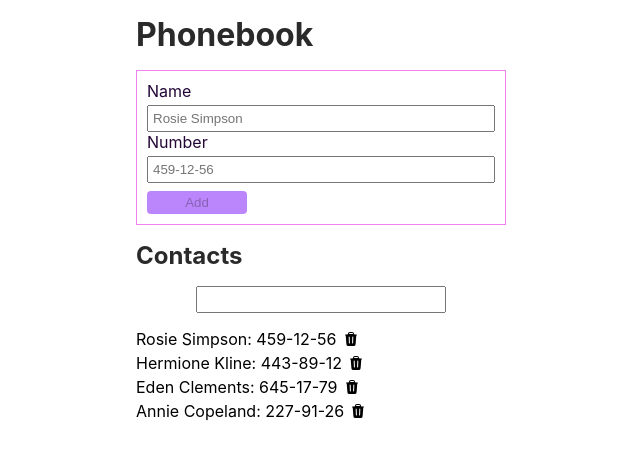
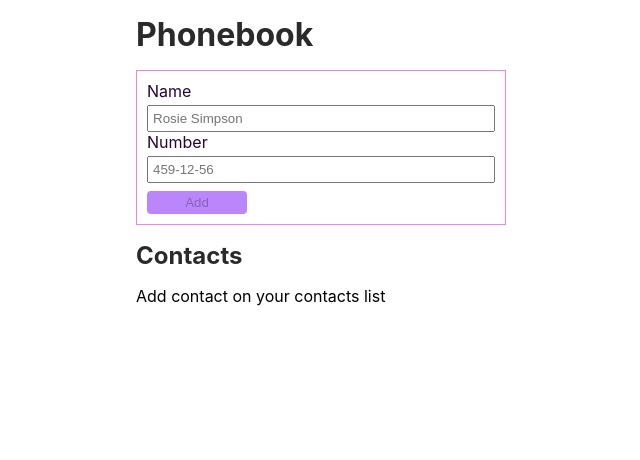
Before and after one commit to HeheTi/phonebook, a React (Create React App) app: page / in a window 1280 px wide. Shown: the top 460 px of the page, without its empty margins (319-959 px from the left). Built offline with nearby package versions, Linux system fonts and the light colour scheme.

Commit message:
add redux/toolkit librery

```diff
--- a/package.json
+++ b/package.json
@@ -6,6 +6,7 @@
   "dependencies": {
     "@emotion/react": "^11.10.5",
     "@emotion/styled": "^11.10.5",
+    "@reduxjs/toolkit": "^1.9.1",
     "@testing-library/jest-dom": "^5.16.3",
     "@testing-library/react": "^12.1.4",
     "@testing-library/user-event": "^13.5.0",
@@ -15,8 +16,10 @@
     "react": "^18.1.0",
     "react-dom": "^18.1.0",
     "react-icons": "^4.7.1",
+    "react-redux": "^8.0.5",
     "react-scripts": "5.0.1",
     "react-toastify": "^9.1.1",
+    "redux-persist": "^6.0.0",
     "style": "^0.0.3",
     "styled-components": "^5.3.6",
     "styled-system": "^5.1.5",
--- a/src/components/App.jsx
+++ b/src/components/App.jsx
@@ -1,96 +1,25 @@
-import { useState, useEffect } from 'react';
 import FormContact from './FormContact';
-import { nanoid } from 'nanoid';
 import ContactsList from './ContactsList';
 import Filter from './Filter/Filter';
-
-import { ToastContainer, toast } from 'react-toastify';
+import { ToastContainer } from 'react-toastify';
+import { Box } from 'common/Box';
+import { Title, TitleSection } from './App.styled';
+import { useSelector } from 'react-redux';
+import { selectItemsContacts } from 'redux/selectors';
 import 'react-toastify/dist/ReactToastify.css';
 
-import { Box } from 'common/Box';
-import { Title, TitleSection } from './App.styled';
-import * as storage from 'services/localStorage';
-import { normalizeName } from 'services/normalized';
-
-const STORAGE_CONTACTS_KEY = 'phonebook-contacts';
-
-const INITIAL_CONTACTS = [
-  { id: 'id-1', name: 'Rosie Simpson', number: '459-12-56' },
-  { id: 'id-2', name: 'Hermione Kline', number: '443-89-12' },
-  { id: 'id-3', name: 'Eden Clements', number: '645-17-79' },
-  { id: 'id-4', name: 'Annie Copeland', number: '227-91-26' },
-];
-
 const App = () => {
-  const [contacts, setContacts] = useState(
-    () => storage.get(STORAGE_CONTACTS_KEY) || [...INITIAL_CONTACTS]
-  );
-
-  const [filter, setFilter] = useState('');
-
-  useEffect(() => {
-    if (!contacts.length) return;
-    storage.save(STORAGE_CONTACTS_KEY, contacts);
-  }, [contacts]);
-
-  const isHaveName = contact =>
-    contacts.some(item => item.name === contact.name);
-
-  const onAddContact = contact => {
-    if (isHaveName(contact)) {
-      toast.error(`${normalizeName(contact.name)} is already in contacts`, {
-        position: 'top-right',
-        autoClose: 2500,
-        hideProgressBar: false,
-        closeOnClick: true,
-        pauseOnHover: true,
-        draggable: true,
-        progress: undefined,
-        theme: 'light',
-      });
-      return;
-    }
-
-    const prepeadContact = {
-      ...contact,
-      id: nanoid(),
-    };
-
-    setContacts(state => [...state, prepeadContact]);
-  };
-
-  const deleteContact = id => {
-    setContacts(state => state.filter(item => item.id !== id));
-  };
-
-  const fitletedChangeState = e => setFilter(e.target.value);
-
-  const filteredContacts = contacts => {
-    const normalizedFilter = filter.toLowerCase();
-    return contacts.filter(({ name }) =>
-      name.toLowerCase().includes(normalizedFilter)
-    );
-  };
-
-  const filteredData = filteredContacts(contacts);
+  const contacts = useSelector(selectItemsContacts);
 
   return (
     <Box ml="auto" mr="auto" width="400px" p="15px">
       <Title>Phonebook</Title>
-      <FormContact onSubmit={onAddContact} />
+      <FormContact />
 
       <TitleSection>Contacts</TitleSection>
       {contacts.length === 0 && <p>Add contact on your contacts list</p>}
-      {contacts.length > 1 && (
-        <Filter
-          value={filter}
-          onChange={fitletedChangeState}
-          clearFilter={() => setFilter('')}
-        />
-      )}
-      {filteredData.length > 0 && (
-        <ContactsList contacts={filteredData} delContact={deleteContact} />
-      )}
+      {contacts.length > 1 && <Filter />}
+      <ContactsList />
 
       <ToastContainer />
     </Box>
--- a/src/components/ContactsList/ContactsList.js
+++ b/src/components/ContactsList/ContactsList.js
@@ -1,31 +1,34 @@
-import React from 'react';
-import PropTypes from 'prop-types';
+import { useEffect, useMemo } from 'react';
 import ListItem from './ListItem/ListItem';
+import { useSelector, useDispatch } from 'react-redux';
+import { selectFilter, selectItemsContacts } from 'redux/selectors';
+import { changeFilter } from 'redux/filter/filterActions';
 
-const ContactsList = ({ contacts = [], delContact }) => {
+const ContactsList = () => {
+  const contacts = useSelector(selectItemsContacts);
+  const filter = useSelector(selectFilter);
+  const dispatch = useDispatch();
+
+  useEffect(() => {
+    if (contacts.length === 1) {
+      dispatch(changeFilter(''));
+    }
+  }, [contacts.length, dispatch]);
+
+  const filteredData = useMemo(() => {
+    const normalizedFilter = filter.toLowerCase();
+    return contacts.filter(({ name }) =>
+      name.toLowerCase().includes(normalizedFilter)
+    );
+  }, [contacts, filter]);
+
   return (
     <ul>
-      {contacts.map(({ id, name, number }) => (
-        <ListItem
-          key={id}
-          userName={name}
-          userNumber={number}
-          onClickBtn={() => delContact(id)}
-        />
+      {filteredData.map(({ id, name, number }) => (
+        <ListItem key={id} userName={name} userNumber={number} id={id} />
       ))}
     </ul>
   );
 };
 
-ContactsList.propTypes = {
-  contacts: PropTypes.arrayOf(
-    PropTypes.shape({
-      id: PropTypes.string.isRequired,
-      name: PropTypes.string.isRequired,
-      number: PropTypes.string.isRequired,
-    })
-  ),
-  delContact: PropTypes.func.isRequired,
-};
-
 export default ContactsList;
--- a/src/components/ContactsList/ListItem/ListItem.js
+++ b/src/components/ContactsList/ListItem/ListItem.js
@@ -2,14 +2,18 @@ import PropTypes from 'prop-types';
 import { Item, Text, BtnIcon } from './ListItem.styled';
 import { HiTrash } from 'react-icons/hi2';
 import { normalizeName } from 'services/normalized';
+import { useDispatch } from 'react-redux';
+import { removeContact } from 'redux/contacts/contactsSlice';
 
-const ListItem = ({ userName, userNumber, onClickBtn }) => {
+const ListItem = ({ userName, userNumber, id }) => {
+  const dispatch = useDispatch();
+
   return (
     <Item>
       <Text>
         {normalizeName(userName)}: {userNumber}
       </Text>
-      <BtnIcon type="button" onClick={onClickBtn}>
+      <BtnIcon type="button" onClick={() => dispatch(removeContact(id))}>
         <HiTrash size="16px" />
       </BtnIcon>
     </Item>
@@ -19,7 +23,7 @@ const ListItem = ({ userName, userNumber, onClickBtn }) => {
 ListItem.propTypes = {
   userName: PropTypes.string.isRequired,
   userNumber: PropTypes.string.isRequired,
-  onClickBtn: PropTypes.func.isRequired,
+  id: PropTypes.string.isRequired,
 };
 
 export default ListItem;
--- a/src/components/Filter/Filter.js
+++ b/src/components/Filter/Filter.js
@@ -1,21 +1,22 @@
-import PropTypes from 'prop-types';
+import { useDispatch, useSelector } from 'react-redux';
+import { changeFilter } from 'redux/filter/filterActions';
+import { selectFilter } from 'redux/selectors';
 import { FilterInput } from './Filter.styled';
 
-const Filter = ({ value, onChange }) => (
+const Filter = () => {
+  const dispatch = useDispatch();
+  const filter = useSelector(selectFilter);
+
+  return (
     <FilterInput
       type="text"
       pattern="^[a-zA-Zа-яА-Я]+(([' -][a-zA-Zа-яА-Я ])?[a-zA-Zа-яА-Я]*)*$"
       title="Name may contain only letters, apostrophe, dash and spaces. For example Adrian, Jacob Mercer, Charles de Batz de Castelmore d'Artagnan"
       required
-    value={value}
-    onChange={onChange}
+      value={filter}
+      onChange={e => dispatch(changeFilter(e.target.value))}
     />
   );
-
-Filter.propTypes = {
-  value: PropTypes.string,
-  onChange: PropTypes.func.isRequired,
-  clearFilter: PropTypes.func.isRequired,
 };
 
 export default Filter;
--- a/src/components/FormContact/FormContact.js
+++ b/src/components/FormContact/FormContact.js
@@ -1,11 +1,33 @@
-import PropTypes from 'prop-types';
 import { useState, useRef } from 'react';
 import { nanoid } from 'nanoid';
 import { Box } from './../../common/Box';
 import { Input, LabelInput, ButtonSubmit } from './FormContact.styled';
 import { theme } from 'common/theme';
+import { toast } from 'react-toastify';
+import { normalizeName } from 'services/normalized';
+import { useDispatch, useSelector } from 'react-redux';
+import { addContact } from 'redux/contacts/contactsSlice';
+import { selectItemsContacts } from 'redux/selectors';
 
-const FormContact = ({ onSubmit }) => {
+const isHaveName = (nameContact, items) =>
+  items.some(item => item.name === nameContact);
+
+const alertDontHaveName = name =>
+  toast.error(`${normalizeName(name)} is already in contacts`, {
+    position: 'top-right',
+    autoClose: 2500,
+    hideProgressBar: false,
+    closeOnClick: true,
+    pauseOnHover: true,
+    draggable: true,
+    progress: undefined,
+    theme: 'light',
+  });
+
+const FormContact = () => {
+  const dispatch = useDispatch();
+  const contacts = useSelector(selectItemsContacts);
+
   const [name, setName] = useState('');
   const [number, setNumber] = useState('');
 
@@ -15,9 +37,7 @@ const FormContact = ({ onSubmit }) => {
   const handleChangeName = e => setName(e.target.value);
   const handleChangeNumber = e => setNumber(e.target.value);
 
-  const handleSubmitFormContact = e => {
-    e.preventDefault();
-
+  const addContactData = () => {
     const trimName = name.trim();
     const trimNumber = number.trim();
 
@@ -25,13 +45,23 @@ const FormContact = ({ onSubmit }) => {
       return;
     }
 
-    onSubmit({ name: trimName, number: trimNumber });
-    resetForm();
+    if (isHaveName(trimName, contacts)) {
+      alertDontHaveName(trimName);
+      return;
+    }
+
+    dispatch(addContact({ name: trimName, number: trimNumber }));
   };
 
   const resetForm = () => {
     setName('');
     setNumber('');
+  };
+
+  const handleSubmitFormContact = e => {
+    e.preventDefault();
+    addContactData();
+    resetForm();
   };
 
   return (
@@ -76,8 +106,4 @@ const FormContact = ({ onSubmit }) => {
   );
 };
 
-FormContact.propTypes = {
-  onSubmit: PropTypes.func.isRequired,
-};
-
 export default FormContact;
--- a/src/index.js
+++ b/src/index.js
@@ -3,12 +3,19 @@ import ReactDOM from 'react-dom/client';
 import App from 'components/App';
 import { ThemeProvider } from '@emotion/react';
 import './index.css';
+import { persistor, store } from './redux/store';
+import { Provider } from 'react-redux';
 import { theme } from 'common/theme';
+import { PersistGate } from 'redux-persist/integration/react';
 
 ReactDOM.createRoot(document.getElementById('root')).render(
   <React.StrictMode>
     <ThemeProvider theme={theme}>
-      <App />
+      <PersistGate loading={null} persistor={persistor}>
+        <Provider store={store}>
+          <App />
+        </Provider>
+      </PersistGate>
     </ThemeProvider>
   </React.StrictMode>
 );
--- /dev/null
+++ b/src/redux/contacts/contactsSlice.js
@@ -0,0 +1,30 @@
+import { createSlice } from '@reduxjs/toolkit';
+import { nanoid } from 'nanoid';
+
+const initialState = {
+  items: [],
+};
+
+export const contactsSlice = createSlice({
+  name: 'contacts',
+  initialState,
+  reducers: {
+    setContacts(state, action) {
+      state.items = action.payload;
+    },
+    addContact: {
+      reducer: (state, action) => {
+        state.items.push(action.payload);
+      },
+      prepare: obj => {
+        const id = nanoid();
+        return { payload: { id, ...obj } };
+      },
+    },
+    removeContact(state, action) {
+      state.items = state.items.filter(el => el.id !== action.payload);
+    },
+  },
+});
+
+export const { setContacts, addContact, removeContact } = contactsSlice.actions;
--- /dev/null
+++ b/src/redux/filter/filterActions.js
@@ -0,0 +1,3 @@
+import { createAction } from '@reduxjs/toolkit';
+
+export const changeFilter = createAction('filter/change');
--- /dev/null
+++ b/src/redux/filter/filterReducer.js
@@ -0,0 +1,10 @@
+import { createReducer } from '@reduxjs/toolkit';
+import { changeFilter } from './filterActions';
+
+const initialState = '';
+
+export const filterReducer = createReducer(initialState, builder => {
+  builder.addCase(changeFilter, (_, action) => {
+    return action.payload;
+  });
+});
--- /dev/null
+++ b/src/redux/selectors.js
@@ -0,0 +1,2 @@
+export const selectFilter = state => state.filter;
+export const selectItemsContacts = state => state.contacts.items;
--- /dev/null
+++ b/src/redux/store.js
@@ -0,0 +1,33 @@
+import { configureStore } from '@reduxjs/toolkit';
+import {
+  persistStore,
+  persistReducer,
+  FLUSH,
+  REHYDRATE,
+  PAUSE,
+  PERSIST,
+  PURGE,
+  REGISTER,
+} from 'redux-persist';
+import { filterReducer } from './filter/filterReducer';
+import { contactsSlice } from './contacts/contactsSlice';
+import storage from 'redux-persist/lib/storage';
+const persictConfig = {
+  key: 'phonebook-contacts',
+  storage,
+};
+
+export const store = configureStore({
+  reducer: {
+    contacts: persistReducer(persictConfig, contactsSlice.reducer),
+    filter: filterReducer,
+  },
+  middleware: getDefaultMiddleware =>
+    getDefaultMiddleware({
+      serializableCheck: {
+        ignoredActions: [FLUSH, REHYDRATE, PAUSE, PERSIST, PURGE, REGISTER],
+      },
+    }),
+});
+
+export const persistor = persistStore(store);
```
Also changed, not shown: 1 other file (tests, documents, lock files or other folders). Lines whose indentation alone changed are shown as unchanged.
